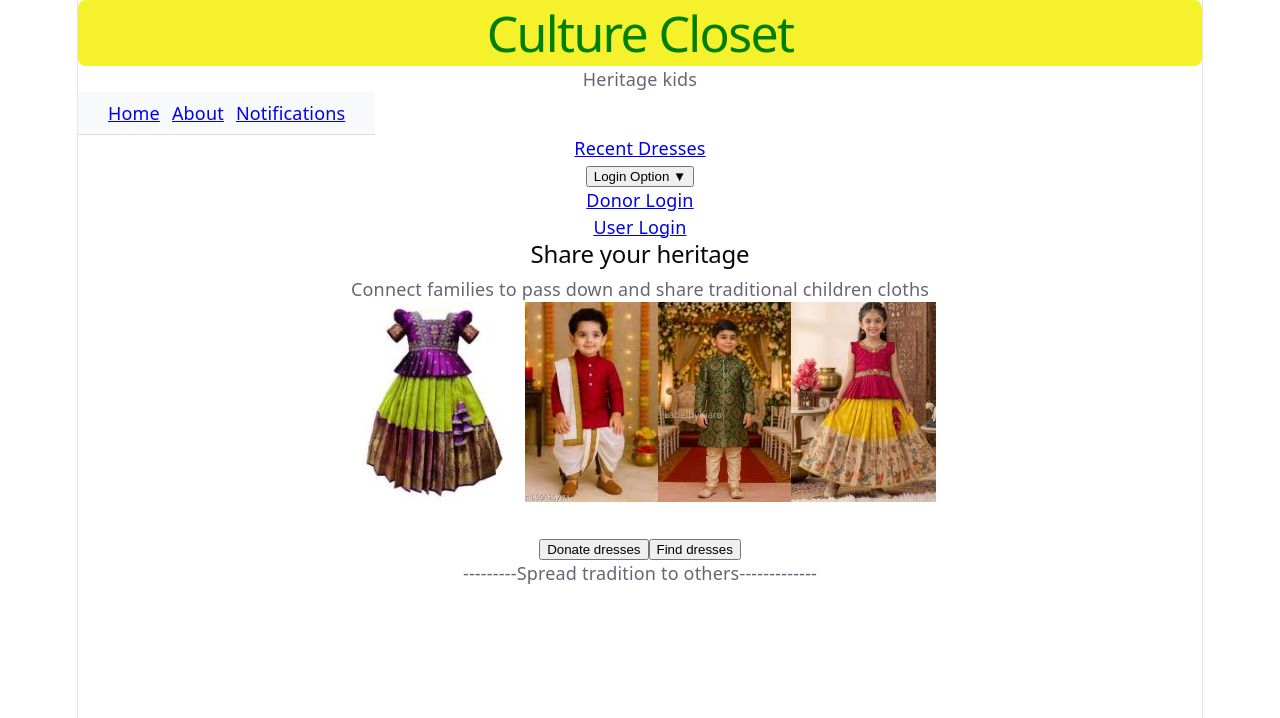
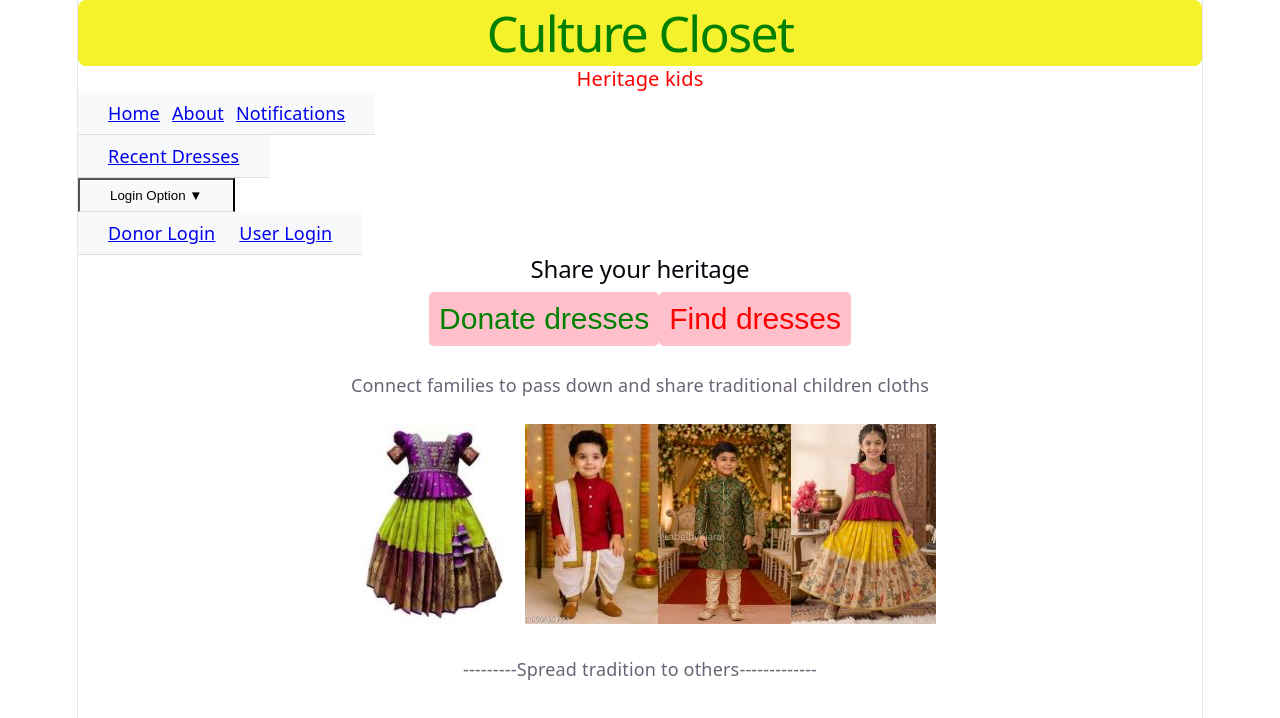
Before and after one commit to vinuthagr2023/unit1-project-culture-closet, a React (Vite) app: page / in a window 1280 px wide. Shown: the top 718 px of the page. Built offline with nearby package versions, Linux system fonts and the light colour scheme.

Commit message:
added filter search on browse page

```diff
--- a/src/App.css
+++ b/src/App.css
@@ -6,6 +6,10 @@
  margin: 0%;
  color: green;
  font-size: 50px;
+}
+.logo{
+  color: red;
+  font-size: 20px;
 }
 
 .nav{
@@ -20,9 +24,45 @@
 }
 
 
-.dropdown{
-   width: fit-content;
-  margin-left:auto;
 
 
+.recentItem{
+   display: flex;
+  justify-content:center;
+  align-items: center;
+  gap: 12px;
+  width: fit-content;
+  padding: 8px 30px;
+  background-color: #f8f9fa;
+  border-bottom: 1px solid #ddd;
 }
+
+.dropDownMenu,.dropdown{
+   display: flex;
+  justify-content:end;
+  align-items: center;
+  gap: 12px;
+  width: fit-content;
+  padding: 8px 30px;
+  background-color: #f8f9fa;
+  border-bottom: 1px solid #ddd;
+}
+.donate{
+  background-color: pink;
+ border: 5px;
+ border-radius: 5px;
+ padding: 10px;
+ margin: 0%;
+ color: green;
+ font-size: 30px;
+
+}
+.find{
+ background-color: pink;
+ border: 5px;
+ border-radius: 5px;
+ padding: 10px;
+ margin: 0%;
+ color: red;
+ font-size: 30px;
+}
--- a/src/components/AddDress.jsx
+++ b/src/components/AddDress.jsx
@@ -113,7 +113,7 @@ function AddDress({ onAddDress, user }) {
                         </select><br />
                     </label>
                     <label>Age:
-                        <input type="number" name="age" value={formData.age} onChange={handleChange}
+                        <input type="text" name="age" value={formData.age} onChange={handleChange}
                             required /><br />
                     </label>
                     <label>Size:
@@ -125,7 +125,17 @@ function AddDress({ onAddDress, user }) {
                             required /><br />
                     </label>
                     <label>Photo:
-                        <input type="url" name="imageUrl" value={formData.imageUrl} onChange={handleChange}
+                        <input type="file" name="image/*" onChange={(e) => {
+                            const file = e.target.files[0];
+                            if (file) {
+                                // Converts local computer file into a viewable browser URL
+                                const localImageUrl = URL.createObjectURL(file);
+                                setFormData((prev) => ({
+                                    ...prev,
+                                    imageUrl: localImageUrl,
+                                }));
+                            }
+                        }}
                         />
 
                     </label>
--- a/src/components/BrowseDresses.jsx
+++ b/src/components/BrowseDresses.jsx
@@ -4,25 +4,38 @@ import { Link } from "react-router-dom";
 function BrowseDresses({ dresses }) {
     const [searchTerm, setSearchTerm] = useState("");
     const [selectedGender, setSelectedGender] = useState("all");
+    const [selectedAge, setSelectedAge] = useState("all");
 
     const filteredDresses = dresses.filter((dress) => {
-        const matchesSearch =
-            dress.itemName.toLowerCase().includes(searchTerm.toLowerCase()) ||
-            dress.traditionStyle.toLowerCase().includes(searchTerm.toLowerCase());
 
-        const matchesGender =
-            selectedGender === "all" || dress.gender.toLowerCase === selectedGender.toLowerCase();
-        return matchesSearch && matchesGender;
+        const name = dress.itemName ? dress.itemName.toLowerCase() : "";
+        const style = dress.traditionStyle ? dress.traditionStyle.toLowerCase() : "";
+        const gender = dress.gender ? dress.gender.toLowerCase() : "";
+        const age = dress.age ? dress.age.toString().toLowerCase() : "";
+        const search = searchTerm.toLowerCase().trim();
+
+        // Text search matches Name, Style, or Age string
+        const matchesSearch = name.includes(search) || style.includes(search);
+
+        // Gender dropdown match
+        const matchesGender =selectedGender=== "all" || gender === selectedGender.toLowerCase();
+
+        //Age Match
+        const matchesAge = selectedAge=== "all" || age === selectedAge.toLowerCase();
+
+        return matchesSearch && matchesGender && matchesAge;
     });
 
     return (
         <div>
-            <h2> Browse Cultural outfits </h2>
-            <div>
-                <input type="text" placeholder="Search by dress name or cultural style..."
+            <div className="filter-bar" style={{ display: "flex", gap: "10px", marginBottom: "20px" }}>
+                <h2> Browse Cultural outfits </h2>
+                <input
+                    type="text"
+                    placeholder="Search by name, stylee..."
                     value={searchTerm}
-                    onChange={(e) => setSearchTerm(e.target.value)} />
-
+                    onChange={(e) => setSearchTerm(e.target.value)}
+                />
                 <select value={selectedGender}
                     onChange={(e) => setSelectedGender(e.target.value)}
                 >
@@ -30,6 +43,14 @@ function BrowseDresses({ dresses }) {
                     <option value="girl">Girl</option>
                     <option value="boy">Boy</option>
                 </select>
+                <select value={selectedAge} onChange={(e) => setSelectedAge(e.target.value)}>
+                    <option value="all">All Ages</option>
+                    <option value="0-2 years">0-2 years</option>
+                    <option value="3-5 years">3-5 years</option>
+                    <option value="6-8 years">6-8 years</option>
+                    <option value="9-12 years">9-12 years</option>
+                </select>
+
             </div>
 
             {filteredDresses.length === 0 ? (
@@ -38,6 +59,12 @@ function BrowseDresses({ dresses }) {
                 <div className="dresses-container">
                     {filteredDresses.map((dress) => (
                         <div key={dress.id}>
+                            {dress.imageUrl ? (
+                                <img src={dress.imageUrl}
+                                    alt={dress.itemName} />
+                            ) : (<span>No Image Provided</span>
+
+                            )}
                             <h3>{dress.itemNname}</h3>
                             <p><strong>Style:</strong>{dress.traditionStyle}</p>
                             <p> <strong>Gender:</strong>{dress.gender}</p>
--- a/src/components/LandingPage.jsx
+++ b/src/components/LandingPage.jsx
@@ -43,8 +43,23 @@ function LandingPage({isLoggedIn}) {
             <section>
                 <div className="slogan">
                     <h2>Share your heritage</h2>
-                    <p>Connect families to pass down and share traditional children cloths</p>
+
                 </div>
+
+
+                <div className="categery_buttons">
+                    <Link to={isLoggedIn ? "/add-dress" : "/donor-login"}>
+                    <button type="click" className="donate"> Donate dresses</button>
+                    </Link>
+                    <Link to="/browse-dresses">
+                    <button type ="click" className="find"> Find dresses</button>
+                    </Link>
+                </div><br></br>
+
+                <div>
+                     <p>Connect families to pass down and share traditional children cloths</p><br/>
+                </div>
+
 
                 <div className="images">
                     <img src={dress11} />
@@ -52,15 +67,6 @@ function LandingPage({isLoggedIn}) {
                     <img src={dress4} />
                     <img src={dress6} />
                 </div><br></br>
-
-                <div className="categery_buttons">
-                    <Link to={isLoggedIn ? "/add-dress" : "/donor-login"}>
-                    <button type="click" className="donate"> Donate dresses</button>
-                    </Link>
-                    <Link to="/browse-dresses">
-                    <button className="find">Find dresses</button>
-                    </Link>
-                </div>
             </section>
 
 
```
Also changed, not shown: public/kids-dress-imame22.jpg (added), 1 other file (tests, documents, lock files or other folders).
